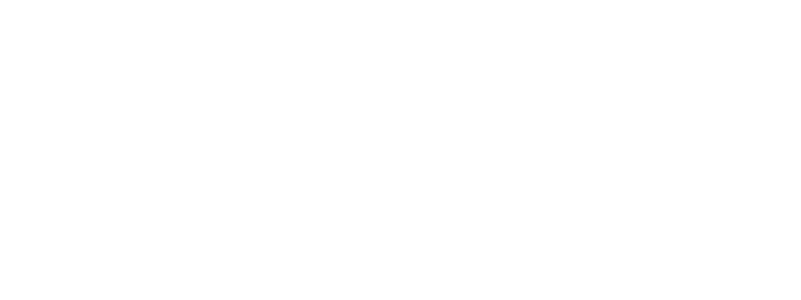
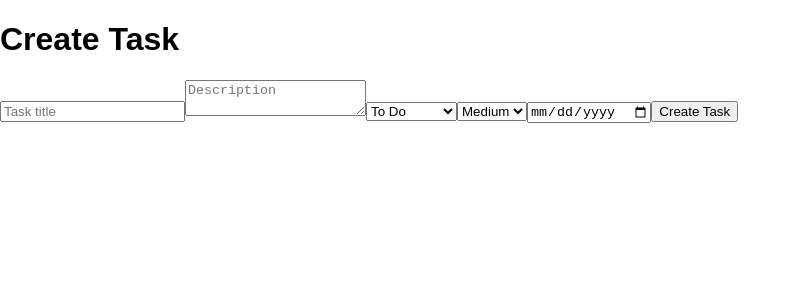
Before and after one commit to mohamed-alnagar/task-manager, a React app in the folder frontend/: page /tasks/new in a window 1280 px wide. Before the commit this address had no page. Shown: the top 300 px of the page, without its empty margins (0-801 px from the left). Built offline with nearby package versions, Linux system fonts and the light colour scheme; sample sign-in values are in the browser's storage; the HTML template or start-up script is replaced by a standard one.

Commit message:
implement create task feature

```diff
--- a/frontend/src/api/auth.api.js
+++ b/frontend/src/api/auth.api.js
@@ -3,13 +3,13 @@ import api from "./axios";
 
 export const registerUser = (data)=>{
 
-    return api.post("/register", data);
+    return api.post("/auth/register", data);
 
 };
 
 
 export const loginUser = (data)=>{
 
-    return api.post("/login", data);
+    return api.post("/auth/login", data);
 
 };
--- a/frontend/src/api/axios.js
+++ b/frontend/src/api/axios.js
@@ -3,7 +3,7 @@ import axios from "axios";
 
 const api = axios.create({
 
-    baseURL:"http://localhost:5000/api/auth"
+    baseURL:"http://localhost:5000/api"
 
 });
 
--- /dev/null
+++ b/frontend/src/api/task.api.js
@@ -0,0 +1,29 @@
+import api from "./axios";
+
+
+export const getTasks = () => {
+
+    return api.get("/tasks");
+
+};
+
+
+export const createTask = (data) => {
+
+    return api.post("/tasks", data);
+
+};
+
+
+export const updateTask = (id, data) => {
+
+    return api.put(`/tasks/${id}`, data);
+
+};
+
+
+export const deleteTask = (id) => {
+
+    return api.delete(`/tasks/${id}`);
+
+};
--- a/frontend/src/components/ProtectedRoute.jsx
+++ b/frontend/src/components/ProtectedRoute.jsx
@@ -1,17 +1,16 @@
 import { Navigate } from "react-router-dom";
-import { useAuth } from "../hooks/useAuth";
-
 
 function ProtectedRoute({children}){
 
-    const {user} = useAuth();
+    const token = localStorage.getItem("token");
 
 
-    if(!user){
+    if(!token){
 
         return <Navigate to="/login" />;
 
     }
+
 
 
     return children;
--- a/frontend/src/components/TaskCard.jsx
+++ b/frontend/src/components/TaskCard.jsx
@@ -0,0 +1,29 @@
+function TaskCard({ task }) {
+
+    return (
+
+        <div
+            style={{
+                border: "1px solid #ccc",
+                padding: "10px",
+                marginBottom: "10px"
+            }}
+        >
+
+            <h3>{task.title}</h3>
+
+            <p>{task.description}</p>
+
+            <p>Status: {task.status}</p>
+
+            <p>Priority: {task.priority}</p>
+
+            <p>Due: {task.dueDate}</p>
+
+        </div>
+
+    );
+
+}
+
+export default TaskCard;
--- a/frontend/src/context/AuthContext.jsx
+++ b/frontend/src/context/AuthContext.jsx
@@ -4,7 +4,14 @@ import { AuthContext } from "./auth.context";
 
 export const AuthProvider = ({children}) => {
 
-    const [user,setUser] = useState(null);
+
+    const [user,setUser] = useState(() => {
+
+        const token = localStorage.getItem("token");
+
+        return token ? {} : null;
+
+    });
 
 
     const login = (userData, token) => {
@@ -12,10 +19,7 @@ export const AuthProvider = ({children}) => {
         setUser(userData);
 
         localStorage.setItem("token", token);
-         localStorage.setItem(
-            "user",
-            JSON.stringify(userData)
-        );
+
     };
 
 
@@ -24,13 +28,12 @@ export const AuthProvider = ({children}) => {
         setUser(null);
 
         localStorage.removeItem("token");
-        localStorage.removeItem("user");
-
 
     };
 
 
     return (
+
         <AuthContext.Provider
             value={{
                 user,
@@ -38,8 +41,11 @@ export const AuthProvider = ({children}) => {
                 logout
             }}
         >
+
             {children}
+
         </AuthContext.Provider>
+
     );
 
 };
--- a/frontend/src/pages/Dashboard.jsx
+++ b/frontend/src/pages/Dashboard.jsx
@@ -1,11 +1,96 @@
-function Dashboard(){
+import { useEffect, useState } from "react";
+import { getTasks } from "../api/task.api";
+import TaskCard from "../components/TaskCard";
+import { useNavigate } from "react-router-dom";
+function Dashboard() {
+const navigate = useNavigate();
+    const [tasks, setTasks] = useState([]);
+    const [loading, setLoading] = useState(true);
+    const [error, setError] = useState("");
+
+useEffect(() => {
+
+    const loadTasks = async () => {
+
+        try {
+
+            const response = await getTasks();
+
+            console.log(response.data);
+
+            setTasks(response.data.tasks);
+
+        } catch (error) {
+
+            setError(
+                error.response?.data?.message || "Failed to load tasks"
+            );
+
+        } finally {
+
+            setLoading(false);
+
+        }
+
+    };
+
+    loadTasks();
+
+}, []);
+
+    if (loading) {
+
+        return <h2>Loading...</h2>;
+
+    }
+
+    if (error) {
+
+        return <h2>{error}</h2>;
+
+    }
+
+    if (!Array.isArray(tasks)) {
+
+        return <h2>Invalid data received from server</h2>;
+
+    }
+
 
     return (
-        <div>
-            <h1>Dashboard Page</h1>
-        </div>
-    )
 
+    <div>
+
+        <h1>My Tasks</h1>
+
+        <button onClick={() => navigate("/tasks/new")}>
+            Add Task
+        </button>
+
+
+        {
+            tasks.length === 0 ? (
+
+                <h2>No Tasks Yet</h2>
+
+            ) : (
+
+                tasks.map((task) => (
+
+                    <TaskCard
+                        key={task._id}
+                        task={task}
+                    />
+
+                ))
+
+            )
+        }
+
+
+    </div>
+
+);
 }
 
 export default Dashboard;
--- a/frontend/src/pages/TaskForm.jsx
+++ b/frontend/src/pages/TaskForm.jsx
@@ -1,11 +1,204 @@
+import { useState } from "react";
+import { createTask } from "../api/task.api";
+import { useNavigate } from "react-router-dom";
+
+
 function TaskForm(){
 
+    const navigate = useNavigate();
+
+
+    const [formData,setFormData] = useState({
+
+        title:"",
+        description:"",
+        status:"To Do",
+        priority:"Medium",
+        dueDate:""
+
+    });
+
+
+    const [error,setError] = useState("");
+    const [loading,setLoading] = useState(false);
+
+
+
+    const handleChange = (e)=>{
+
+        setFormData({
+
+            ...formData,
+
+            [e.target.name]: e.target.value
+
+        });
+
+    };
+
+
+
+    const handleSubmit = async(e)=>{
+
+        e.preventDefault();
+
+
+        try{
+
+            setLoading(true);
+
+
+            await createTask(formData);
+
+
+            navigate("/");
+
+
+        }catch(error){
+
+            setError(
+                error.response?.data?.message ||
+                "Failed to create task"
+            );
+
+        }finally{
+
+            setLoading(false);
+
+        }
+
+    };
+
+
+
     return (
+
         <div>
-            <h1>Task Form</h1>
+
+            <h1>Create Task</h1>
+
+
+            {error && <p>{error}</p>}
+
+
+            <form onSubmit={handleSubmit}>
+
+
+                <input
+
+                    type="text"
+
+                    name="title"
+
+                    placeholder="Task title"
+
+                    value={formData.title}
+
+                    onChange={handleChange}
+
+                />
+
+
+
+                <textarea
+
+                    name="description"
+
+                    placeholder="Description"
+
+                    value={formData.description}
+
+                    onChange={handleChange}
+
+                />
+
+
+
+                <select
+
+                    name="status"
+
+                    value={formData.status}
+
+                    onChange={handleChange}
+
+                >
+
+                    <option value="To Do">
+                        To Do
+                    </option>
+
+                    <option value="In Progress">
+                        In Progress
+                    </option>
+
+                    <option value="Done">
+                        Done
+                    </option>
+
+
+                </select>
+
+
+
+                <select
+
+                    name="priority"
+
+                    value={formData.priority}
+
+                    onChange={handleChange}
+
+                >
+
+                    <option value="Low">
+                        Low
+                    </option>
+
+
+                    <option value="Medium">
+                        Medium
+                    </option>
+
+
+                    <option value="High">
+                        High
+                    </option>
+
+
+                </select>
+
+
+
+                <input
+
+                    type="date"
+
+                    name="dueDate"
+
+                    value={formData.dueDate}
+
+                    onChange={handleChange}
+
+                />
+
+
+
+                <button disabled={loading}>
+
+                    {loading ? "Creating..." : "Create Task"}
+
+                </button>
+
+
+            </form>
+
+
         </div>
+
     );
 
 }
 
+
 export default TaskForm;
--- a/frontend/src/routes/AppRoutes.jsx
+++ b/frontend/src/routes/AppRoutes.jsx
@@ -4,7 +4,7 @@ import Login from "../pages/Login";
 import Register from "../pages/Register";
 import Dashboard from "../pages/Dashboard";
 import { BrowserRouter } from "react-router-dom";
-
+import TaskForm from "../pages/TaskForm";
 import ProtectedRoute from "../components/ProtectedRoute";
 
 
@@ -34,6 +34,14 @@ function AppRoutes(){
                     </ProtectedRoute>
                 }
             />
+            <Route
+                path="/tasks/new"
+                element={
+                    <ProtectedRoute>
+                        <TaskForm />
+                    </ProtectedRoute>
+                }
+            />
 
 
         </Routes>
```
